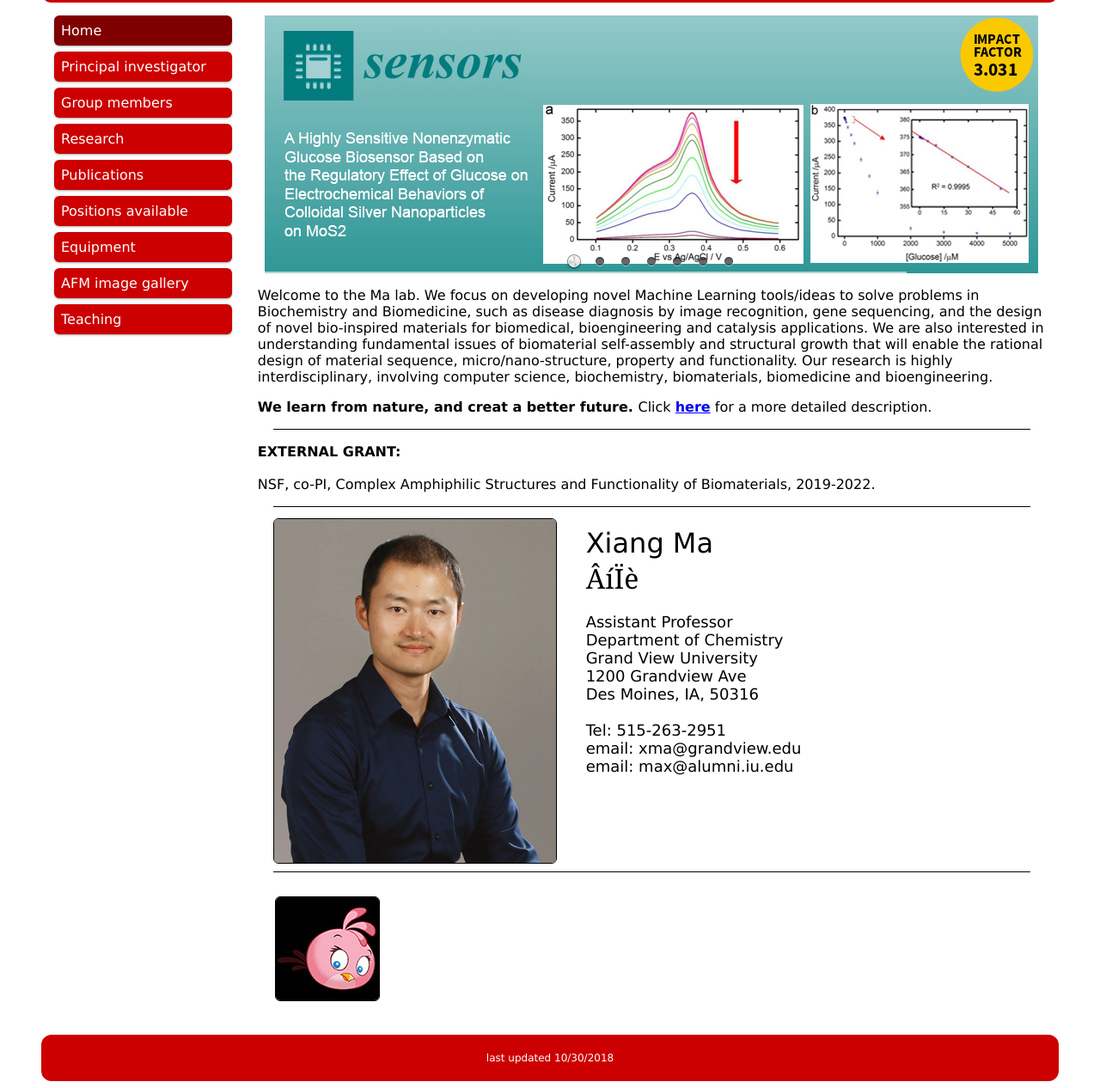
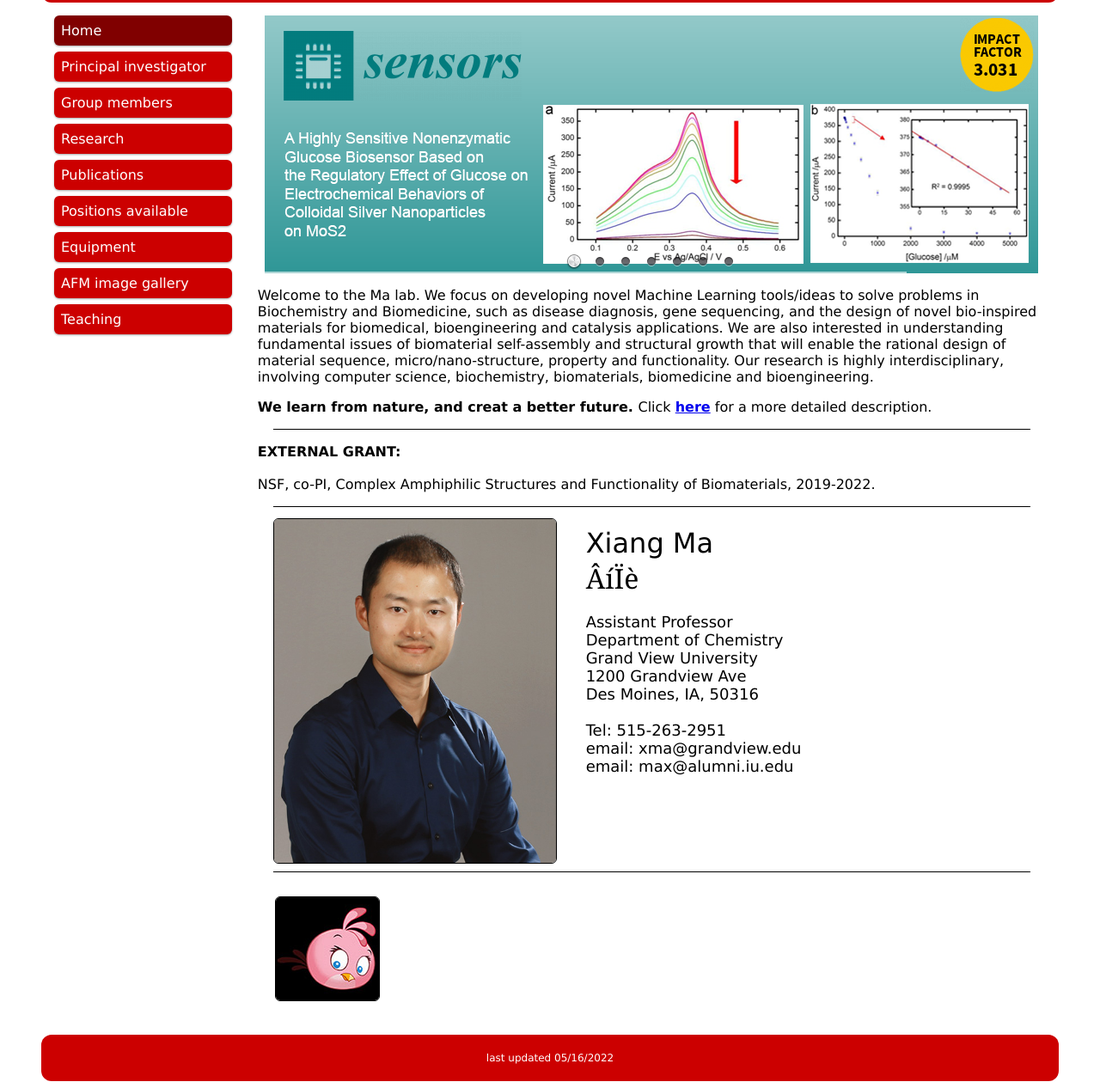
Before and after one commit to drxiangma/drxiangma.github.io, a plain HTML site: page index.html in a window 1280 px wide. Shown: the part 111-1377 px from the top of the page at 86% size. Drawn offline with Linux system fonts and the light colour scheme.

Commit message:
Update index.html

```diff
--- a/index.html
+++ b/index.html
@@ -121,7 +121,7 @@ Integrative Biology, 2016, DOI: 10.1039/C5IB00308C " /></li>
     </div>
 
 <div>
-  <p>Welcome to the Ma lab. We focus on developing novel Machine Learning tools/ideas to solve problems in Biochemistry and Biomedicine, such as disease diagnosis by image recognition, gene sequencing, and the design of novel bio-inspired materials for biomedical, bioengineering and catalysis applications. We are also interested in understanding  fundamental issues of biomaterial self-assembly and structural growth that will enable the rational design of material sequence, micro/nano-structure, property and functionality. Our research is highly interdisciplinary, involving computer science, biochemistry, biomaterials, biomedicine and bioengineering.
+  <p>Welcome to the Ma lab. We focus on developing novel Machine Learning tools/ideas to solve problems in Biochemistry and Biomedicine, such as disease diagnosis, gene sequencing, and the design of novel bio-inspired materials for biomedical, bioengineering and catalysis applications. We are also interested in understanding  fundamental issues of biomaterial self-assembly and structural growth that will enable the rational design of material sequence, micro/nano-structure, property and functionality. Our research is highly interdisciplinary, involving computer science, biochemistry, biomaterials, biomedicine and bioengineering.
   </p>
     <p>
     <b> We learn from nature, and creat a better future. </b> Click <a href="research.html"><b>here</b></a> for a more detailed description.
@@ -186,7 +186,7 @@ email: max@alumni.iu.edu
     </div>
 
     <div class="footer">
-      <p>last updated 10/30/2018</p>
+      <p>last updated 05/16/2022</p>
     </div>
 </body>
 </html>
```
